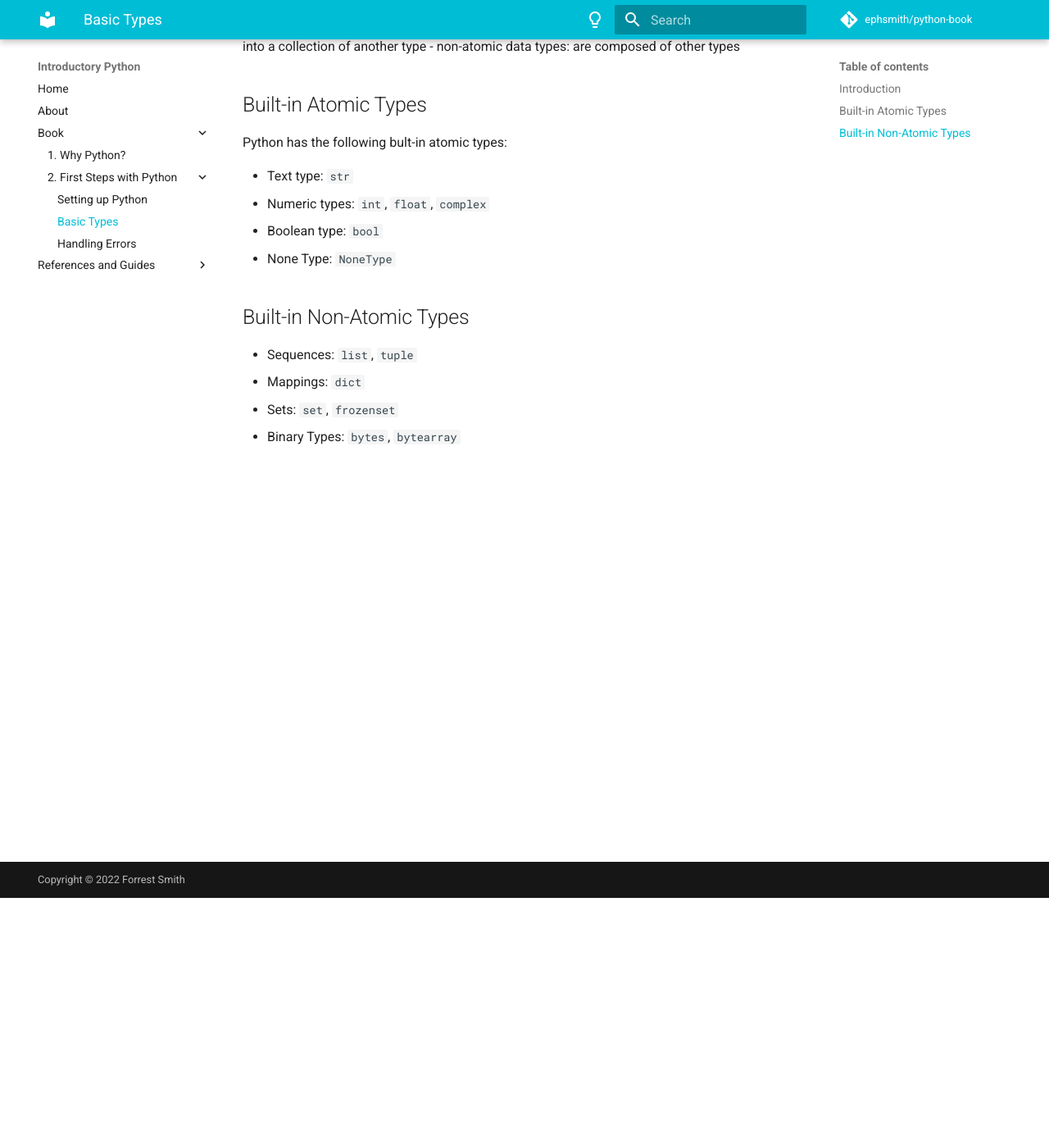
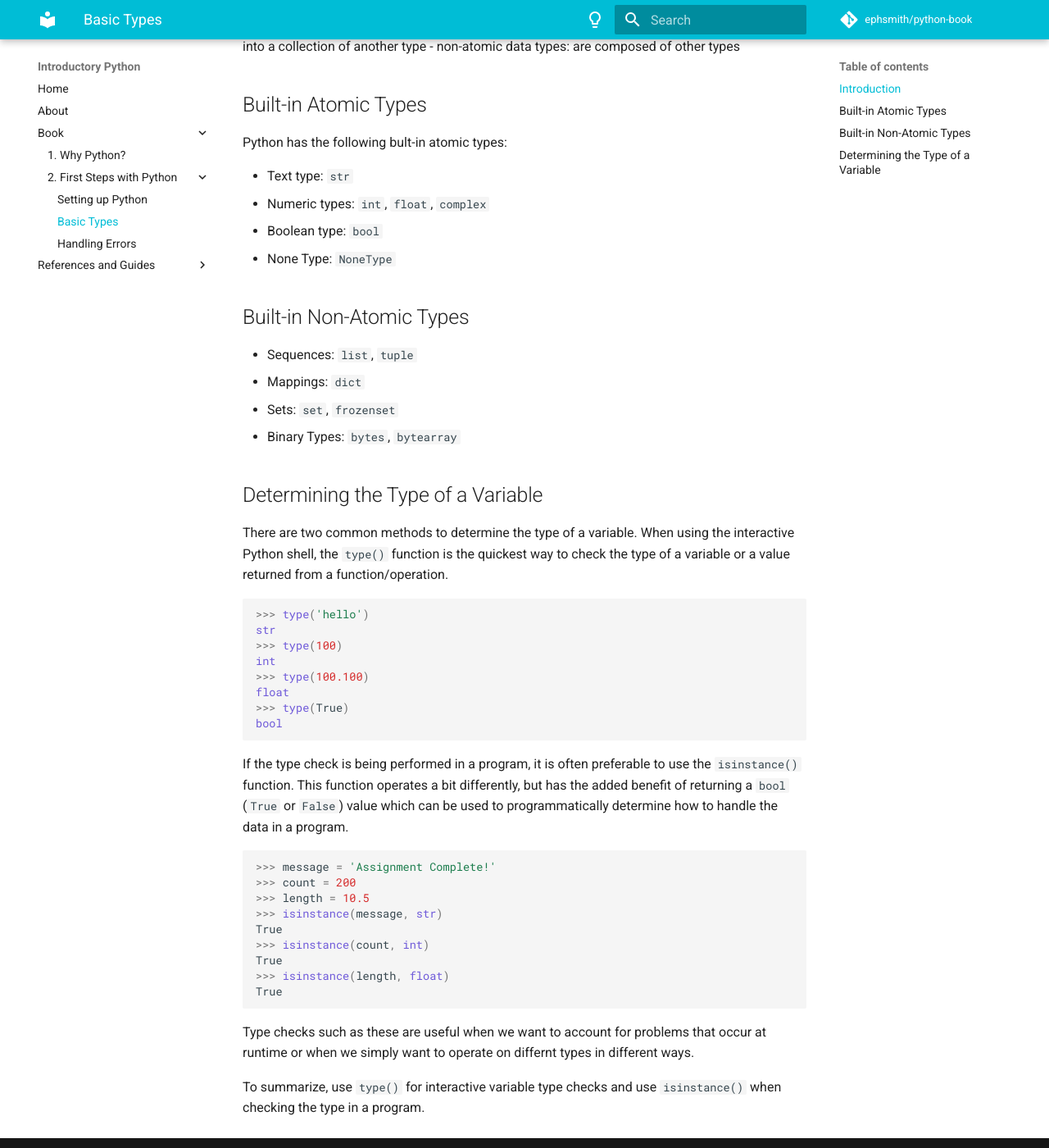
Before and after one commit to ephsmith/python-book, an MkDocs documentation site: the page built from docs/02/02-basic-types.md, in a window 1280 px wide and 1400 px high, scrolled down 305 px. Shown: the whole window at 82% size. Built offline with MkDocs 1.6.1 and Material for MkDocs 9.7.7, drawn with Linux system fonts in a browser that asks for light colours; comment, search, counter and statistics services are not loaded.

Commit message:
Basic Types: Determining the type complete.

````diff
--- a/docs/02/02-basic-types.md
+++ b/docs/02/02-basic-types.md
@@ -21,3 +21,42 @@ Python has the following bult-in atomic types:
 - Mappings: `dict`
 - Sets: `set`, `frozenset`
 - Binary Types: `bytes`, `bytearray`
+
+## Determining the Type of a Variable
+There are two common methods to determine the type of a variable.  When using the
+interactive Python shell, the `type()` function is the quickest way to check the type
+of a variable or a value returned from a function/operation.
+
+```python
+>>> type('hello')
+str
+>>> type(100)
+int
+>>> type(100.100)
+float
+>>> type(True)
+bool
+```
+
+If the type check is being performed in a program, it is often preferable to use the
+`isinstance()` function. This function operates a bit differently, but has the added
+benefit of returning a `bool` (`True` or `False`) value which can be used to
+programmatically determine how to handle the data in a program.
+
+```python
+>>> message = 'Assignment Complete!'
+>>> count = 200
+>>> length = 10.5
+>>> isinstance(message, str)
+True
+>>> isinstance(count, int)
+True
+>>> isinstance(length, float)
+True
+```
+
+Type checks such as these are useful when we want to account for problems that occur
+at runtime or when we simply want to operate on differnt types in different ways.
+
+To summarize, use `type()` for interactive variable type checks and use `isinstance()`
+when checking the type in a program.
````
